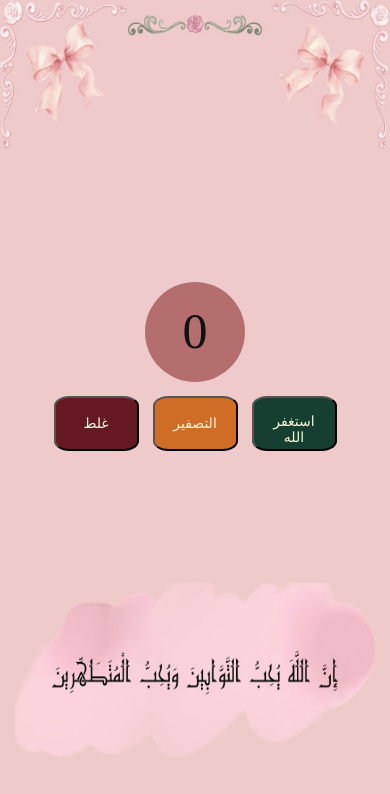
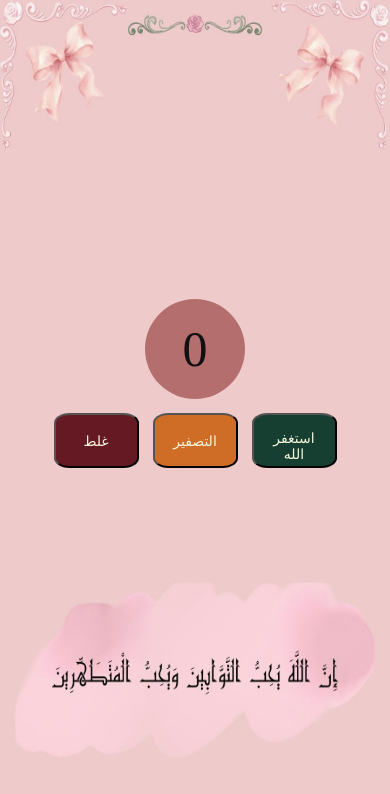
Before and after one commit to Learner-dot-cyber/Istighfar_counter, a plain HTML site: page index.html in a window 390 px wide. Drawn offline with Linux system fonts and the light colour scheme.

Commit message:
Refactor CSS for layout and responsiveness

```diff
--- a/prettiness.css
+++ b/prettiness.css
@@ -80,7 +80,7 @@ body{
     }
 
     #elements {
-        margin-top: 90px;
+        margin-top: 125px;
     }
 
     .circle {
```
